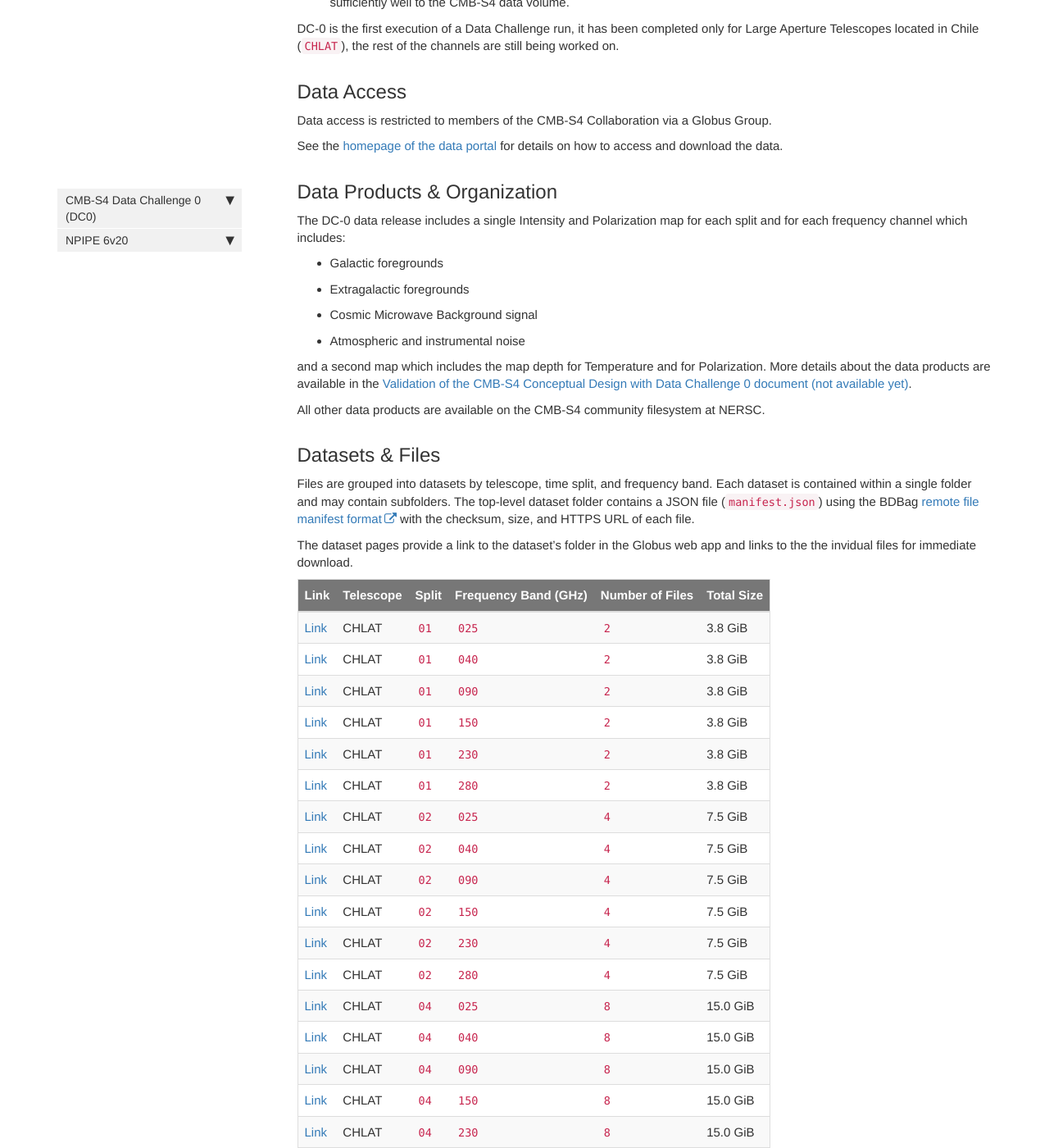
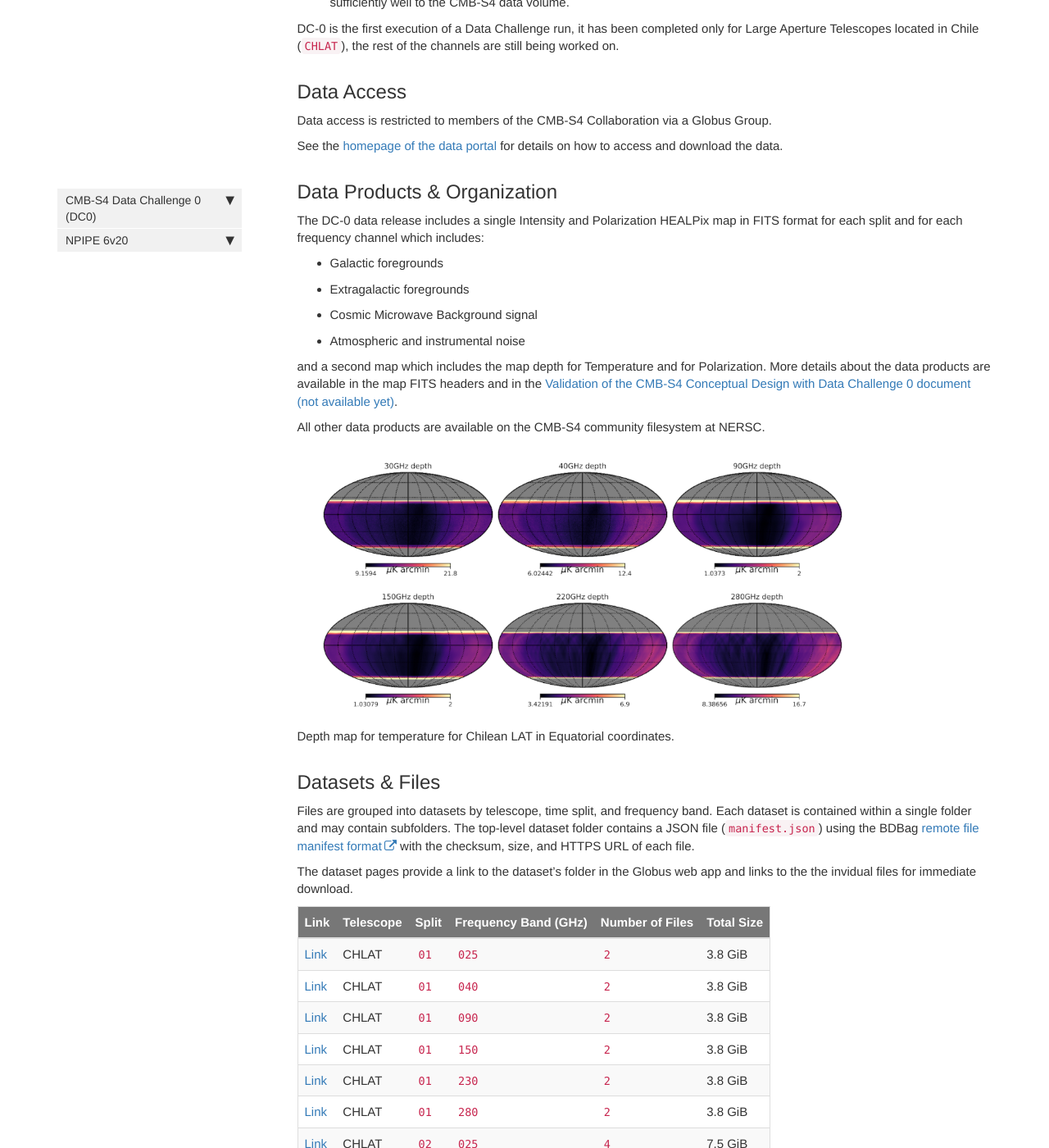
Before and after one commit to CMB-S4/serverless-data-portal-cmb-s4, a Jekyll site: the page built from dc0.md, in a window 1280 px wide and 1400 px high, scrolled down 724 px. Shown: the whole window at 82% size. Built offline with Jekyll 4.4.1, drawn with Linux system fonts in a browser that asks for light colours; comment, search, counter and statistics services are not loaded.

Commit message:
Add depth plot

```diff
--- a/dc0.md
+++ b/dc0.md
@@ -24,7 +24,7 @@ See the [homepage of the data portal](index.md) for details on how to access and
 
 ## Data Products & Organization
 
-The DC-0 data release includes a single Intensity and Polarization map for each split and for each frequency channel which includes:
+The DC-0 data release includes a single Intensity and Polarization HEALPix map in FITS format for each split and for each frequency channel which includes:
 
 * Galactic foregrounds
 * Extragalactic foregrounds
@@ -32,9 +32,13 @@ The DC-0 data release includes a single Intensity and Polarization map for each
 * Atmospheric and instrumental noise
 
 and a second map which includes the map depth for Temperature and for Polarization.
-More details about the data products are available in the [Validation of the CMB-S4 Conceptual Design with Data Challenge 0 document (not available yet)]().
+More details about the data products are available in the map FITS headers and in the [Validation of the CMB-S4 Conceptual Design with Data Challenge 0 document (not available yet)]().
 
 All other data products are available on the CMB-S4 community filesystem at NERSC.
+
+![depth map plot](images/cmbs4_dc0_map_depth.png)
+
+Depth map for temperature for Chilean LAT in Equatorial coordinates.
 
 ## Datasets & Files
 
```
